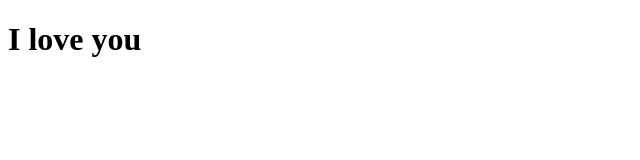
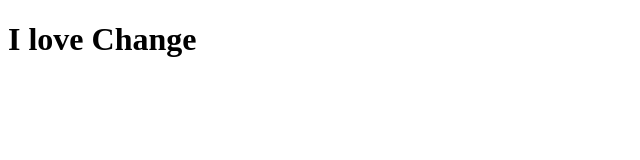
Before and after one commit to margubmurshed/practice-git, a plain HTML site: page index.html in a window 1280 px wide. Shown: the whole page, without its empty margins (0-640 px from the left). Drawn offline with Linux system fonts and the light colour scheme.

Commit message:
h1 changed

```diff
--- a/index.html
+++ b/index.html
@@ -9,7 +9,7 @@
 </head>
 
 <body>
-    <h1>I love you</h1>
+    <h1>I love Change</h1>
 </body>
 
 </html>
```
